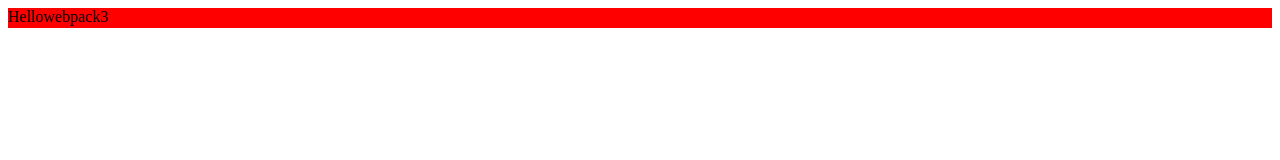
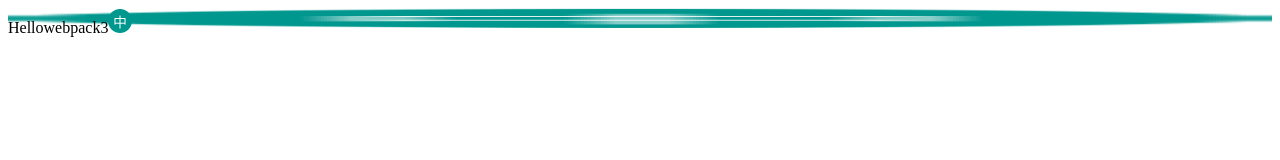
Before and after one commit to guangyujia/webpackTest1, a website built with webpack: page dist/index.html in a window 1280 px wide. Built offline with nearby package versions, Linux system fonts and the light colour scheme.

Commit message:
对js,css里的引用Incon进行解析转化

```diff
--- a/src/index.css
+++ b/src/index.css
@@ -1,4 +1,5 @@
 .box {
-    background-color: red;
+    background: url(./chinese_icon.png) no-repeat;
+    background-size: 100% 100%;
     height: 20px;
 }
--- a/src/index.js
+++ b/src/index.js
@@ -1,10 +1,14 @@
 import _ from 'lodash';
 import './index.css';
+import Icon from './chinese_icon.png';
 
 (function component() {
     const app = document.getElementById('app');
     const element = document.createElement('div');
     element.classList.add('box');
     element.innerHTML = _.join(['Hello', 'webpack3'], ['']);
+    const myIcon = new Image();
+    myIcon.src = Icon;
+    element.appendChild(myIcon);
     app.appendChild(element);
 })()
--- a/webpack.config.js
+++ b/webpack.config.js
@@ -11,6 +11,10 @@
             {
                 test: /\.css$/i,
                 use: ['style-loader','css-loader']
+            },
+            {
+                test: /\.(png|svg|jpg|jpeg|gif)$/i,
+                type: 'asset/resource'
             }
         ]
     }
```
Also changed, not shown: dist/bundle.js, dist/e37429a1485cf2226350.png (added), package.json (line endings or trailing spaces), src/chinese_icon.png (added), 1 other file.
